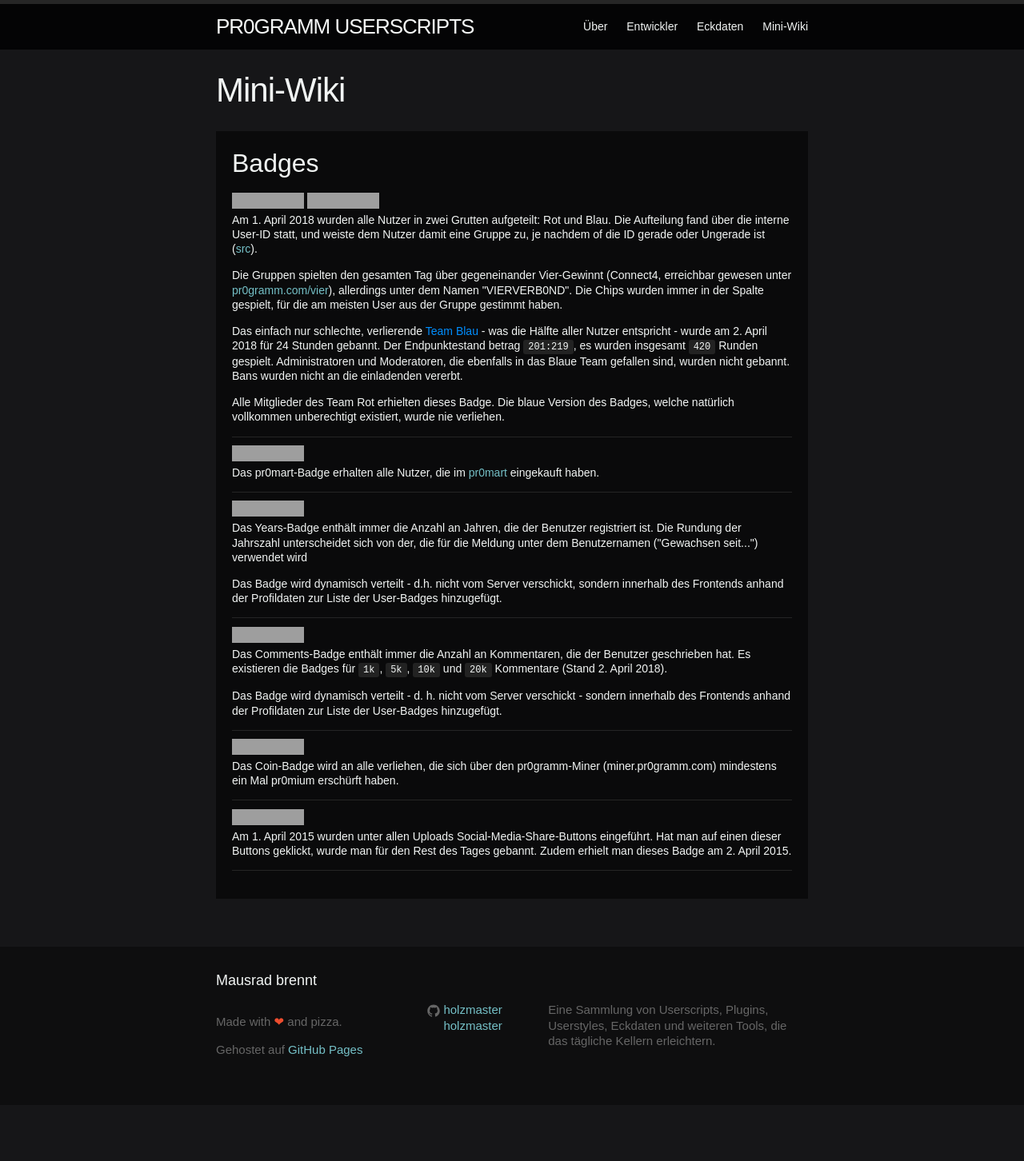
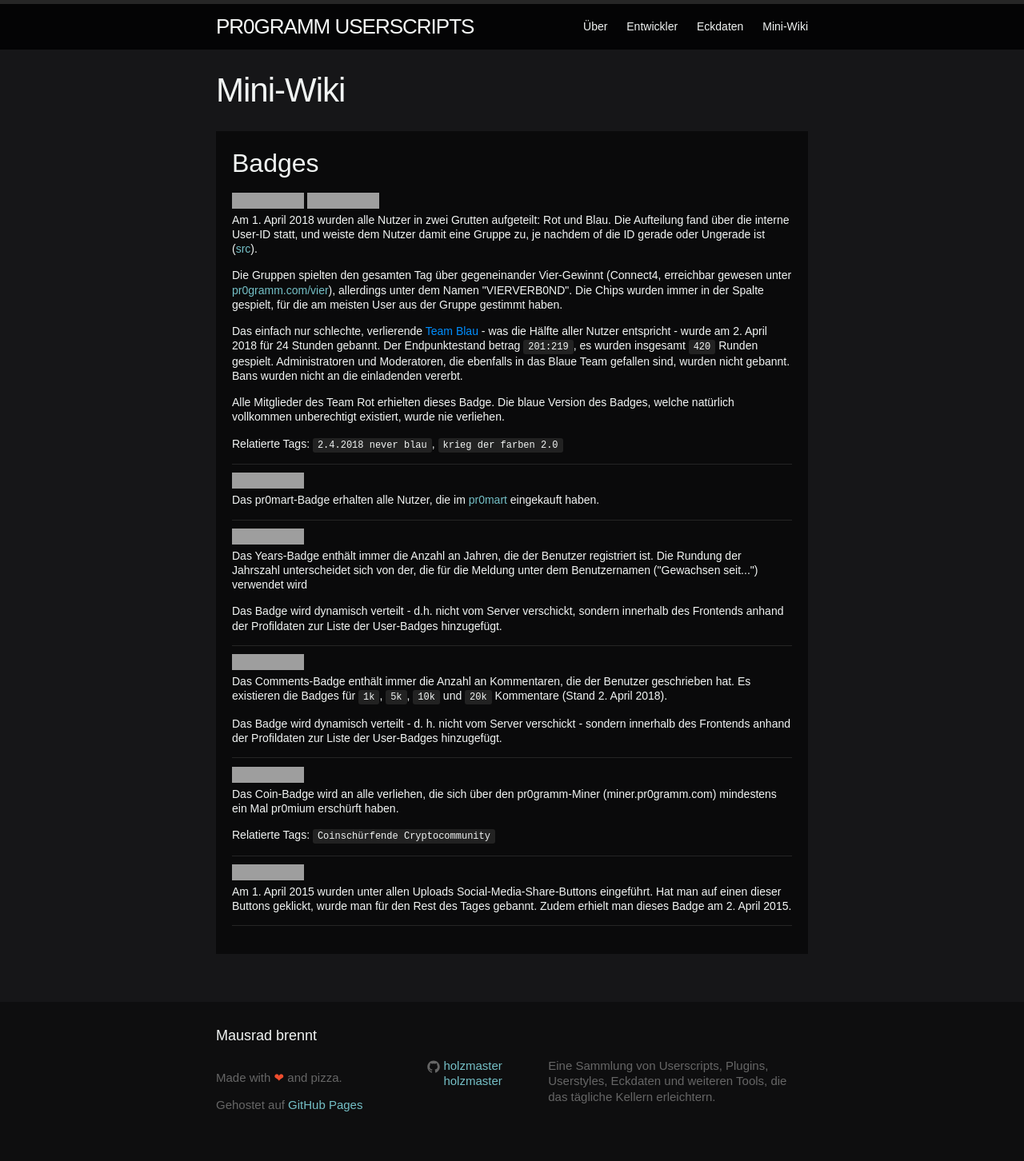
Before and after one commit to holzmaster/userscripts, a Jekyll site: the page built from miniwiki.html, in a window 1280 px wide. Shown: the whole page at 80% size. Built offline with Jekyll 4.4.1, drawn with Linux system fonts in a browser that asks for light colours; before the commit the page ends 1382 px from its top, so only the background shows below that; grey boxes are pictures that could not be loaded.

Commit message:
Add related tags

```diff
--- a/miniwiki.html
+++ b/miniwiki.html
@@ -32,6 +32,7 @@ permalink: /miniwiki/
 			<p>
 				Alle Mitglieder des Team Rot erhielten dieses Badge. Die blaue Version des Badges, welche natürlich vollkommen unberechtigt existiert, wurde nie verliehen.
 			</p>
+			<p>Relatierte Tags: <code>2.4.2018 never blau</code>, <code>krieg der farben 2.0</code></p>
 		</dd>
 		<dt>
 			<div class="badge-container">
@@ -66,6 +67,8 @@ permalink: /miniwiki/
 		</dt>
 		<dd>
 			<p>Das Coin-Badge wird an alle verliehen, die sich über den pr0gramm-Miner (miner.pr0gramm.com) mindestens ein Mal pr0mium erschürft haben.</p>
+
+			<p>Relatierte Tags: <code>Coinschürfende Cryptocommunity</code></p>
 		</dd>
 		<dt>
 			<div class="badge-container">
```
